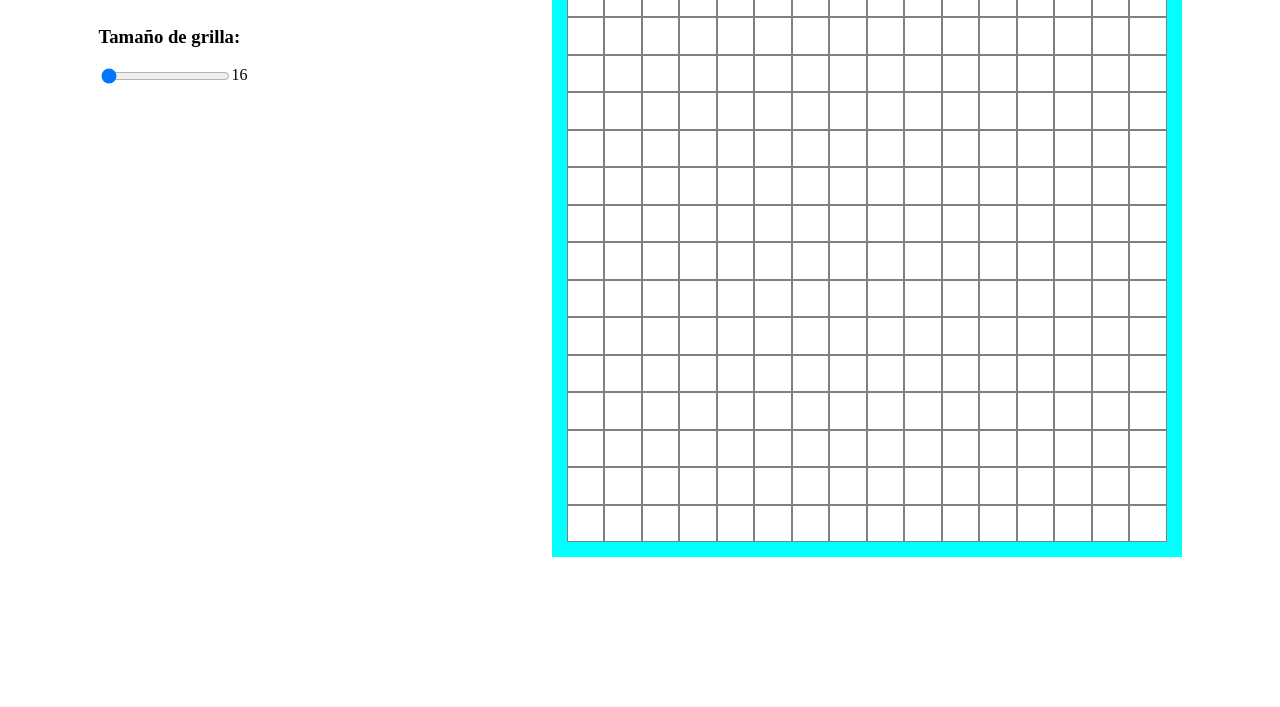
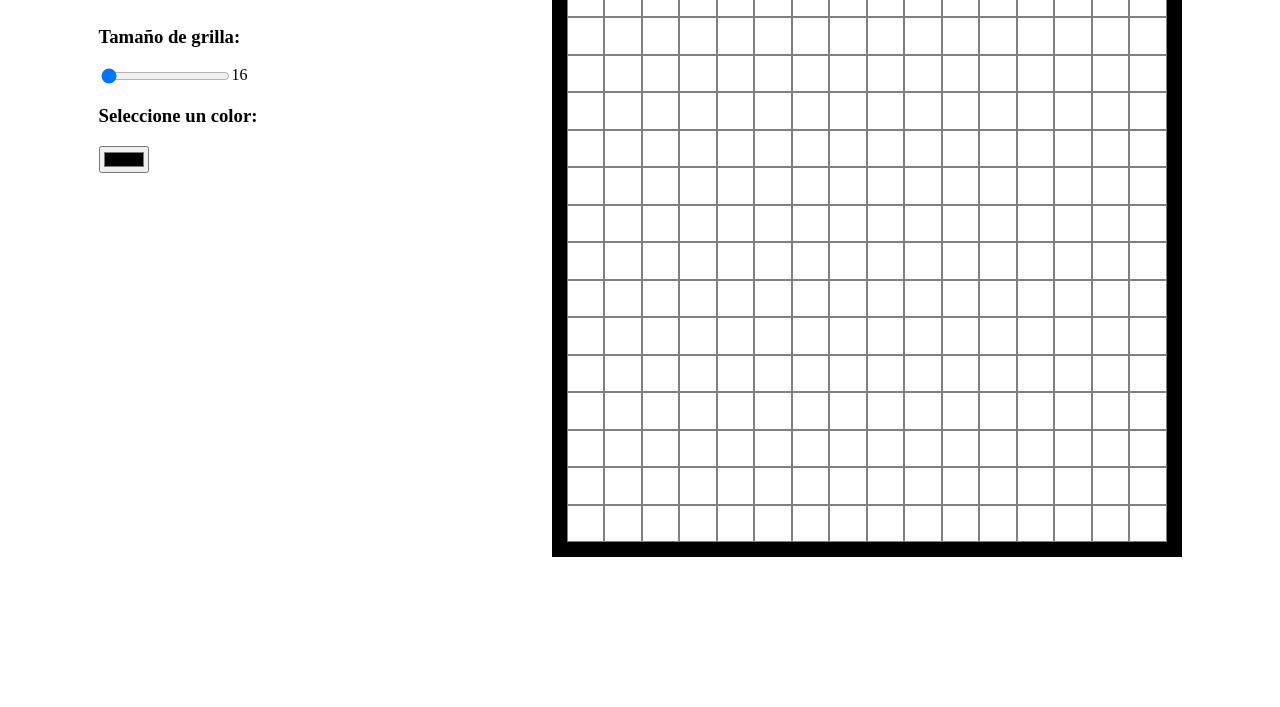
Before and after one commit to GonzaloLafuent/pixel-drawer, a plain HTML site: page index.html in a window 1280 px wide. Shown: the part 93-800 px from the top of the page. Drawn offline with Linux system fonts and the light colour scheme.

Commit message:
agrego evento para dibujar e input de color

```diff
--- a/index.html
+++ b/index.html
@@ -15,6 +15,10 @@
                 <input type="range" min="16" max="60" value="16" class="range-selector">
                 <div class="range"></div>
             </div>
+            <div class="input-color-conteiner">
+                 <h3>Seleccione un color:</h3>
+                 <input type="color">
+            </div>
         </div>
         <div class="grid">
         </div>
--- a/scripts/script.js
+++ b/scripts/script.js
@@ -1,6 +1,9 @@
 const grid = document.querySelector(".grid");
 const grid_width = 600;
 const grid_height = 600;
+
+let click = 0;
+let color = "";
 
 const range_input = document.querySelector(".range-selector");
 const range_value = document.querySelector(".range");
@@ -17,6 +20,20 @@ function createGrid(total_squares){
         let sketch_square = document.createElement("div");
         sketch_square.setAttribute("class","square");
         sketch_square.setAttribute("style","width: "+square_size+"px;height: "+square_size+"px; background-color:white ;border: 1px solid grey; margin:0");
+
+        sketch_square.addEventListener("click",()=>{
+            if(click==0)
+                sketch_square.style.backgroundColor = "red";
+            click = click==0? 1:0;
+            console.log(click);
+        })
+
+        sketch_square.addEventListener("mouseover",()=>{
+            if(click==1)
+                sketch_square.style.backgroundColor = "red";
+        });
+
+
         grid.append(sketch_square);
     }
 }
--- a/styles/styles.css
+++ b/styles/styles.css
@@ -12,7 +12,7 @@ body{
             flex-wrap: wrap;
             width: 600px;
             height: 600px;
-            background-color: aqua;
+            background-color: black;
             padding: 15px;
         }
 
```
